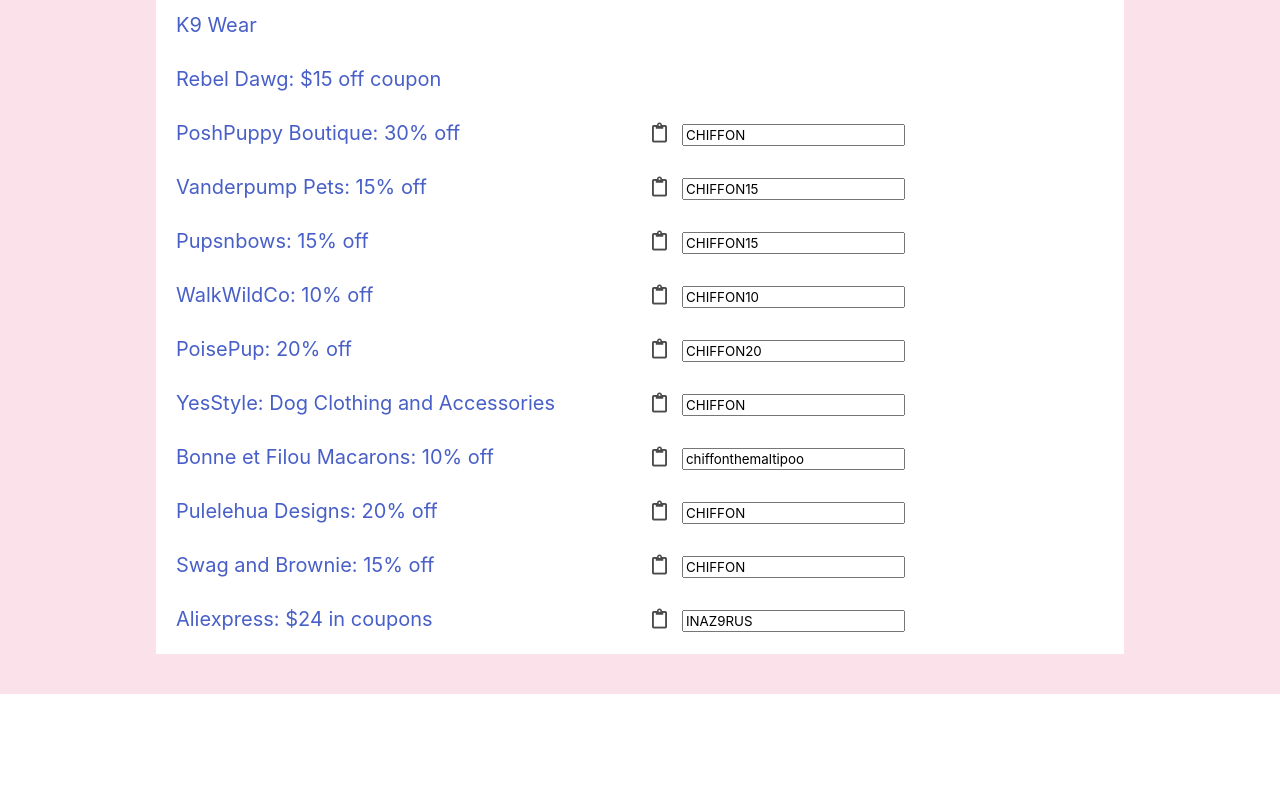
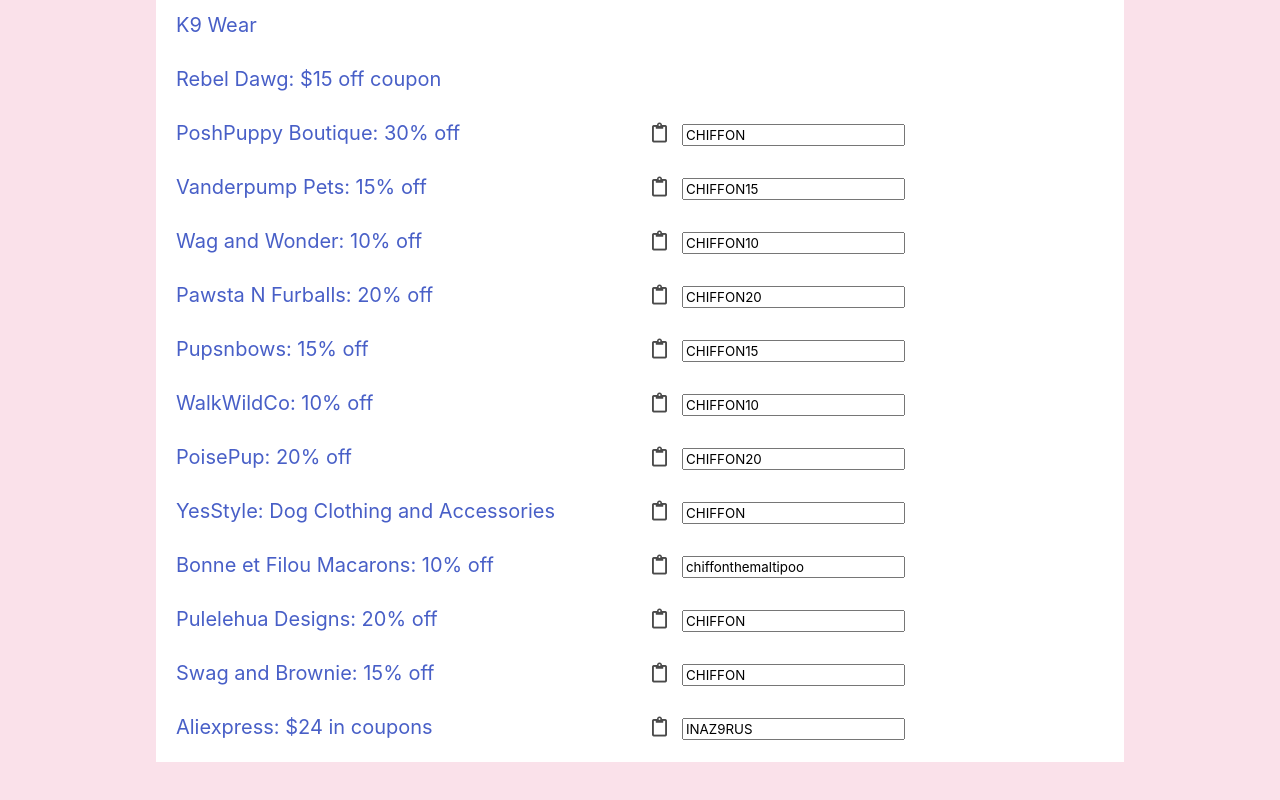
Before and after one commit to TechieQian/chiffon, a React (Create React App) app: page /shop in a window 1280 px wide. Shown: the part 1165-1965 px from the top of the page. Before the commit the page ends 1859 px from the top, so only its background shows below. Built offline with nearby package versions, Linux system fonts and the light colour scheme.

Commit message:
editing sponsors

```diff
--- a/src/data/sponsors.ts
+++ b/src/data/sponsors.ts
@@ -74,6 +74,16 @@
     code: "CHIFFON15",
   },
   {
+    link: "https://www.wagandwonder.com/",
+    label: "Wag and Wonder: 10% off",
+    code: "CHIFFON10",
+  },
+  {
+    link: "https://pawstanfurballs.com/",
+    label: "Pawsta N Furballs: 20% off",
+    code: "CHIFFON20",
+  },
+  {
     link: "https://www.etsy.com/shop/pupsnbows",
     label: "Pupsnbows: 15% off",
     code: "CHIFFON15",
```
